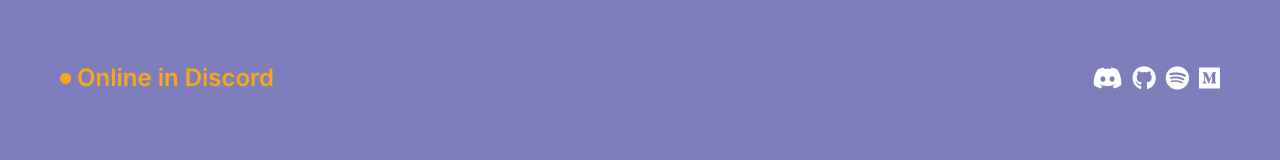
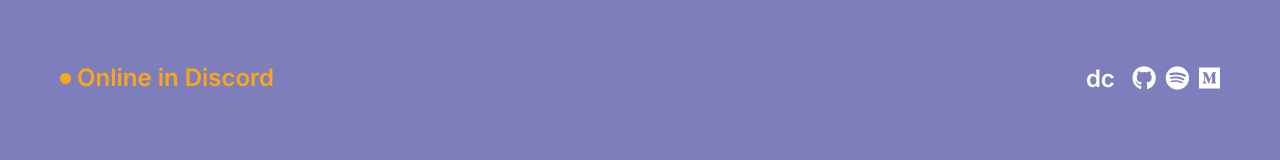
Before and after one commit to mj02010aa/website, a Vue app: page / in a window 1280 px wide. Shown: the top 160 px of the page. Built offline with nearby package versions, Linux system fonts and the light colour scheme.

Commit message:
Update App.vue

```diff
--- a/src/App.vue
+++ b/src/App.vue
@@ -2,9 +2,9 @@
    <div class="main">
       <header>
          <a href="/" class="offlinetext semi router-link-exact-active router-link-active"><span class="offline" alt="Online in Discord" title="Online in Discord"></span> Online in Discord</a> <!-- # idk.. :) # -->
-         <div class="social">
+         <div class="social semi">
             <a href="https://discord.com/users/354343248698802187" target="_blank">
-            <i class="emote fab fa-discord"></i>
+            dc<span style="color:#7289DA">.</span>
             </a>
             <a href="https://github.com/elevenvac" target="_blank">
             <i class="emote fab fa-github"></i>
```
